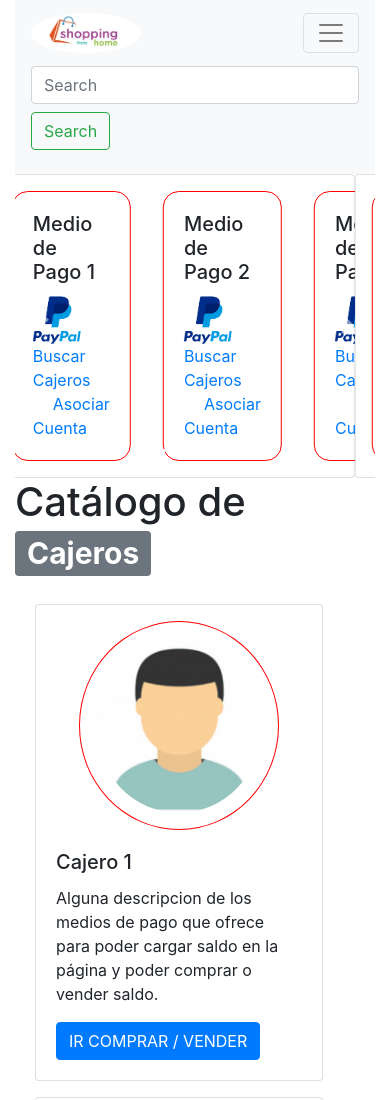
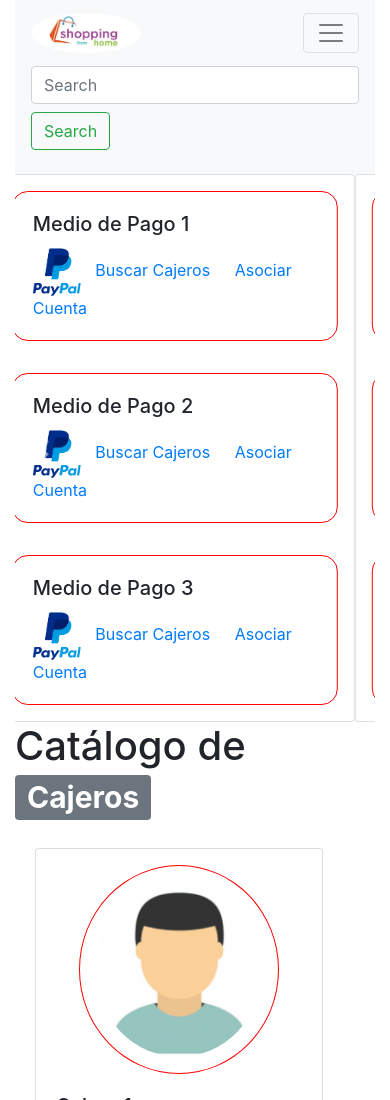
Before and after one commit to TrellixVulnTeam/ecommerce-pompas_CGW8, a plain HTML site: page views/cajeros.html in a window 390 px wide. Shown: the top 1100 px of the page. Drawn offline with nearby package versions, Linux system fonts and the light colour scheme; files whose address does not match are found by name.

Commit message:
agregado de responsive

```diff
--- a/css/misestilos.css
+++ b/css/misestilos.css
@@ -36,6 +36,12 @@
     flex-direction: row;
 }
 
+@media (max-width: 768px) {
+    .card-cajeros {
+        flex-direction: column;
+    }
+}
+
 .card-body-cajeros {
     border: 1px solid red;
     margin: 1rem;
```
